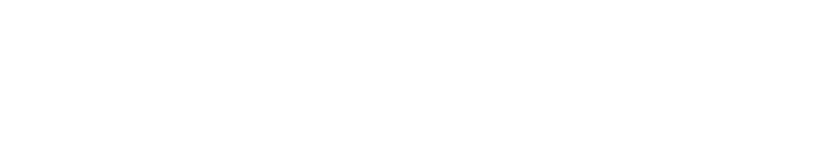
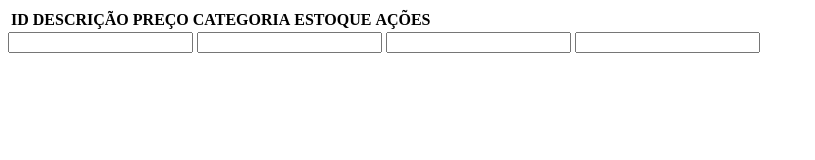
Before and after one commit to Lucasfiuza08/aula_produtos_postman, a website: page public/index.html in a window 1280 px wide. Shown: the whole page, without its empty margins (0-815 px from the left). Drawn offline with Linux system fonts and the light colour scheme.

Commit message:
add: tabela + inputs

```diff
--- a/public/index.html
+++ b/public/index.html
@@ -6,6 +6,27 @@
     <title>Supermercado</title>
 </head>
 <body>
+    <table id="tabela-produtos">
+        <thead>
+            <tr>
+                <th>ID</th>
+                <th>DESCRIÇÃO</th>
+                <th>PREÇO</th>
+                <th>CATEGORIA</th>
+                <th>ESTOQUE</th>
+                <th>AÇÕES</th>
+            </tr>
+        </thead>
+        <tbody id="tabela-corpo">
 
+        </tbody>
+    </table>
+    <form id="form-produto">
+        <input type="text" id="descricao">
+        <input type="text" id="preço" step="0.01">
+        <input type="text" id="categoria">
+        <input type="text" id="estoque ">
+
+    </form>
 </body>
 </html>
--- a/server.js
+++ b/server.js
@@ -63,5 +63,5 @@ app.delete('/produtos/:id', (req, res) => {
 });
 const PORT = process.env.PORT || 3000;
 app.listen(PORT, () => {
-    console.log(`Servidor ouvindo na porta ${PORT}`);
+    console.log(`Servidor rodando em http://localhost:${PORT}`);
 });
```
